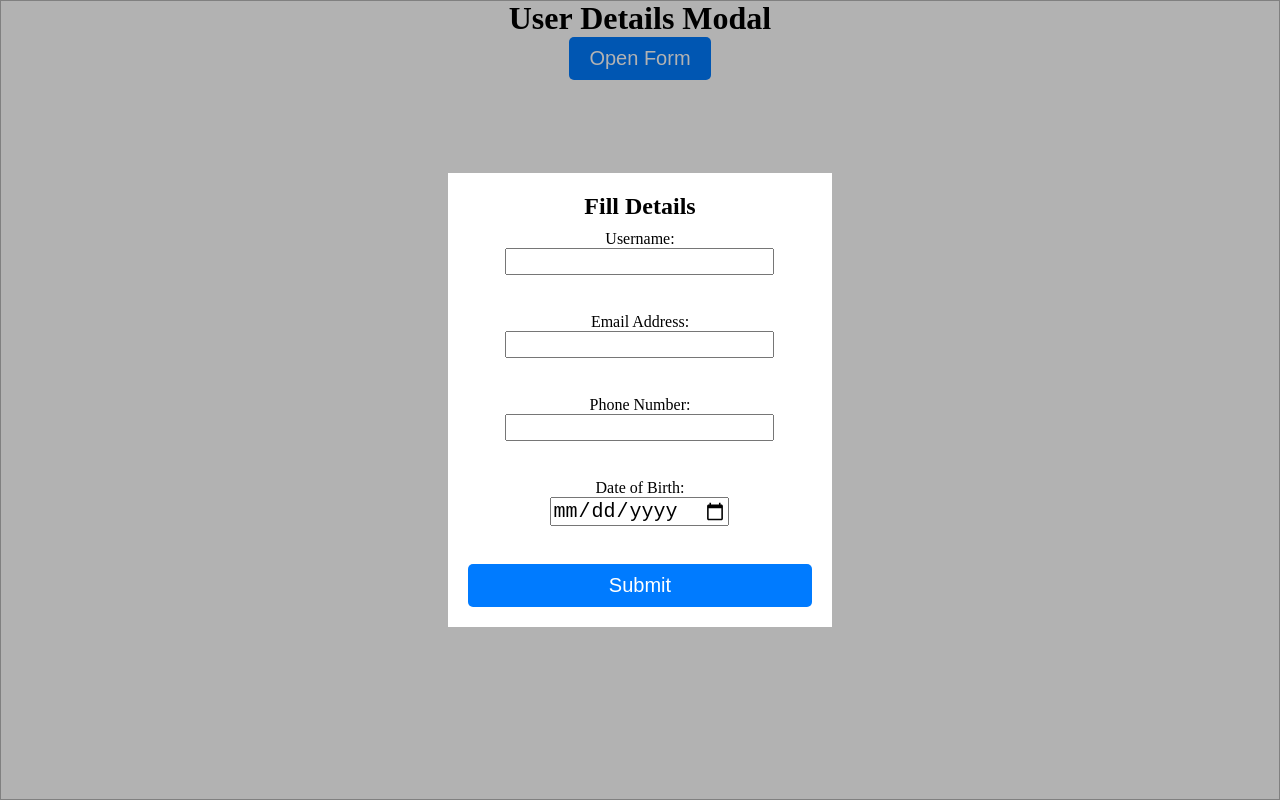
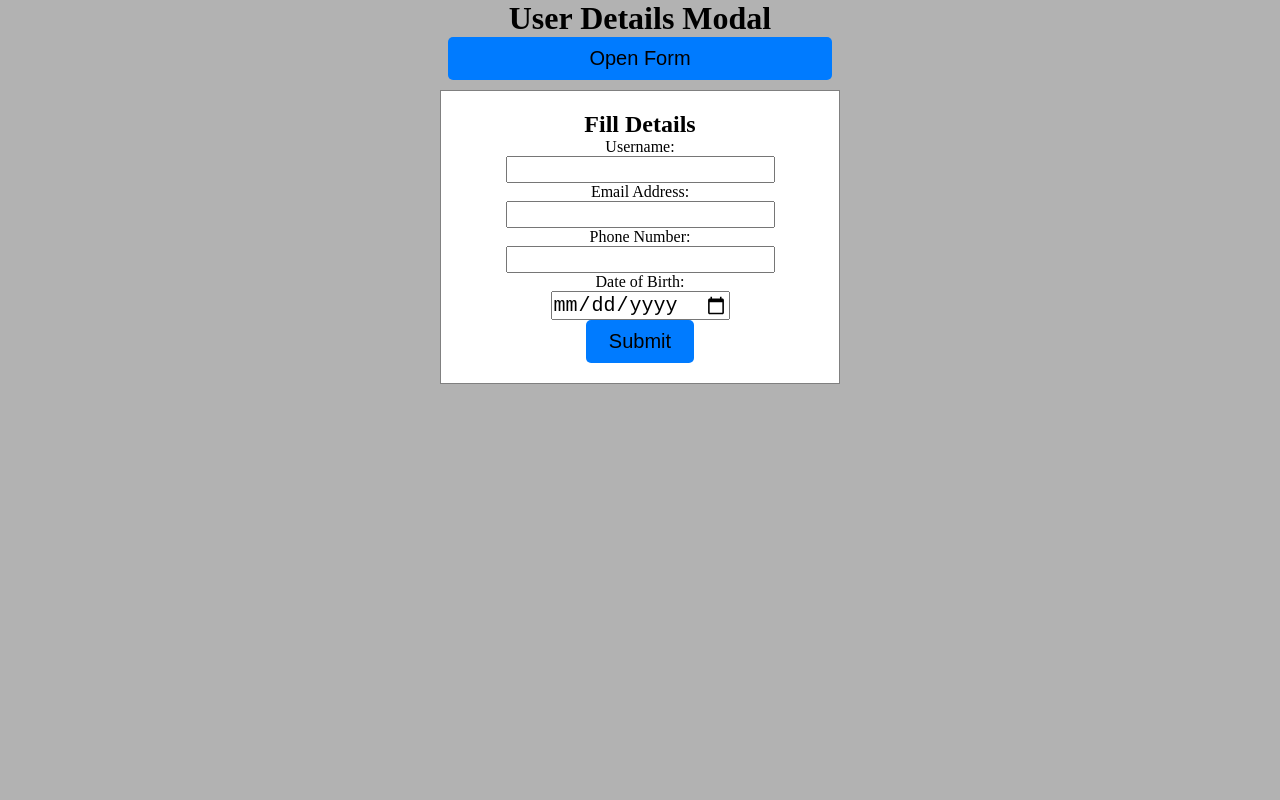
Before and after one commit to luckyanand15/XModal, a React (Create React App) app in the folder xmodal/: page / in a window 1280 px wide. Both pictures are taken after a click on the button "Open Form". Built offline with nearby package versions, Linux system fonts and the light colour scheme.

Commit message:
corrections v3

```diff
--- a/xmodal/src/App.css
+++ b/xmodal/src/App.css
@@ -1,42 +1,34 @@
-.modal {
+.modal{
+  text-align: center;
+  height: 100vh;
   width: 100%;
-  height: 100%;
-  z-index: -1;
+}
+
+.modal-content{
+  margin-top: 10px;
+  padding: 20px;
   background-color: #fff;
-  text-align: center;
+  border: 1px solid gray;
+  width: 400px;
+  position: fixed;
+  left: 50%;
+  transform: translate(-50%);
 }
-.modal-content {
-  position: fixed;
-  border: 1px solid gray;
-  margin: 0 auto;
-  background-color: rgba(0, 0, 0, 0.3);
-  width: 100%;
-  height: 100vh;
-  z-index: 10;
-  top: 0;
-  display: grid;
-  place-items: center;
+
+form{
+  background-color: #fff;
 }
-form {
-  background-color: #fff;
-  padding: 20px;
-  display: flex;
-  flex-direction: column;
-  gap: 10px;
-  height: fit-content;
+
+button {
+  background-color: #007BFF;
+  border: none;
+  padding: 10px 20px;
+  border-radius: 5px;
+  font-size: 20px;
   width: 30%;
   margin: 0 auto;
 }
 
-button {
-  background-color: #007BFF;
-  color: #fff;
-  border: none;
-  padding: 10px 20px;
-  border-radius: 5px;
+input{
   font-size: 20px;
 }
-
-input {
-  font-size: 20px;
-}
--- a/xmodal/src/App.js
+++ b/xmodal/src/App.js
@@ -17,13 +17,13 @@ function App() {
 
   const validateForm = () => {
     const { username, email, phone, dob } = formData;
-    if(phone.length !== 10 || isNaN(phone)){
+    if (phone.length !== 10 || isNaN(phone)) {
       alert("Invalid phone number. Please enter a 10-digit phone number.");
-      return false
+      return false;
     }
     if (new Date(dob).getTime() > Date.now()) {
       alert("Invalid date of birth. Date of birth cannot be in the future.");
-      return false
+      return false;
     }
     return true;
   };
@@ -34,20 +34,21 @@ function App() {
       setFormData({ username: "", email: "", phone: "", dob: "" });
     }
   };
-  const closeHandler = (e)=>{
-    if(e.target.className === "modal-content"){
+  const closeHandler = (e) => {
+    if (e.target.className === "modal") {
       setIsOpen(false);
     }
-  }
+  };
   return (
-    <div className="modal">
+    <div
+      className="modal"
+      onClick={closeHandler}
+      style={isOpen ? { backgroundColor: "rgba(0, 0, 0, 0.3)" } : {}}
+    >
       <h1>User Details Modal</h1>
       <button onClick={() => setIsOpen(true)}>Open Form</button>
       {isOpen && (
-        <div onClick={closeHandler}>
-          <div
-          className="modal-content"
-        >
+        <div className="modal-content">
           <form onSubmit={handleSubmit}>
             <h2>Fill Details</h2>
             <label>
@@ -98,9 +99,10 @@ function App() {
               />
             </label>
             <br />
-            <button type="submit" className="submit-button">Submit</button>
+            <button type="submit" className="submit-button">
+              Submit
+            </button>
           </form>
-        </div>
         </div>
       )}
     </div>
```
